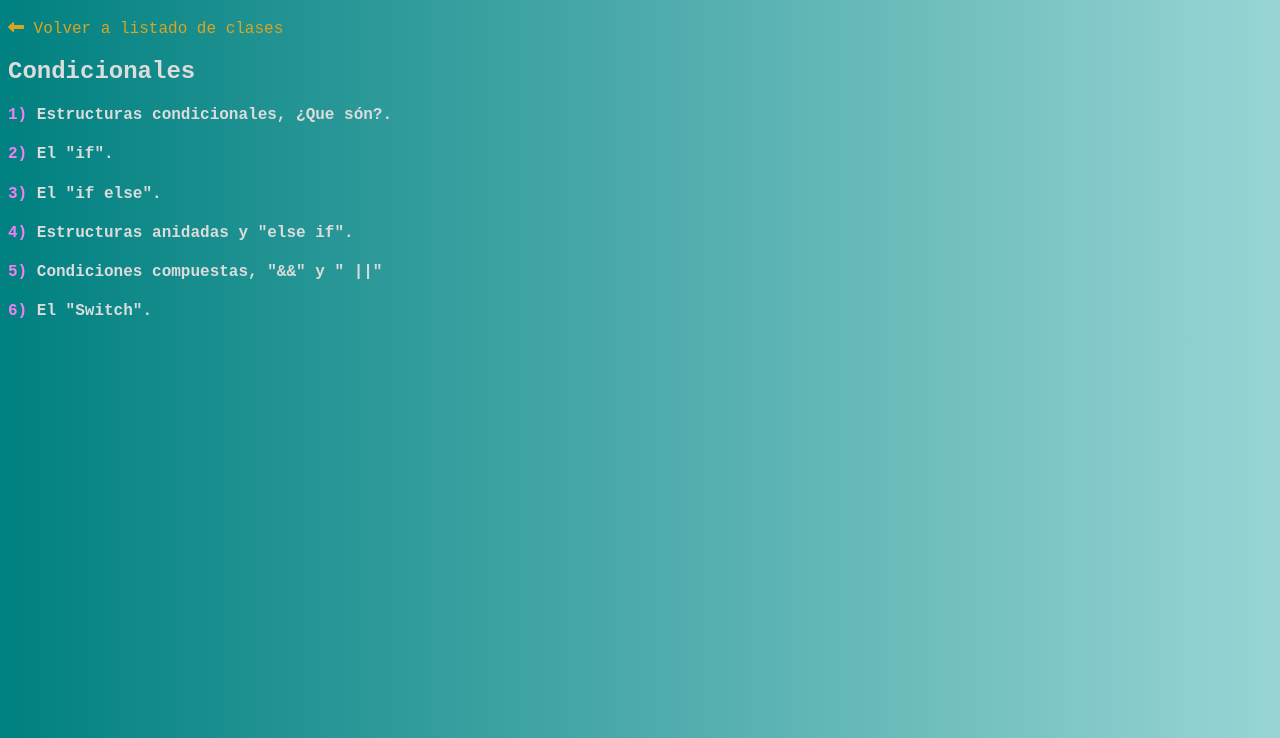
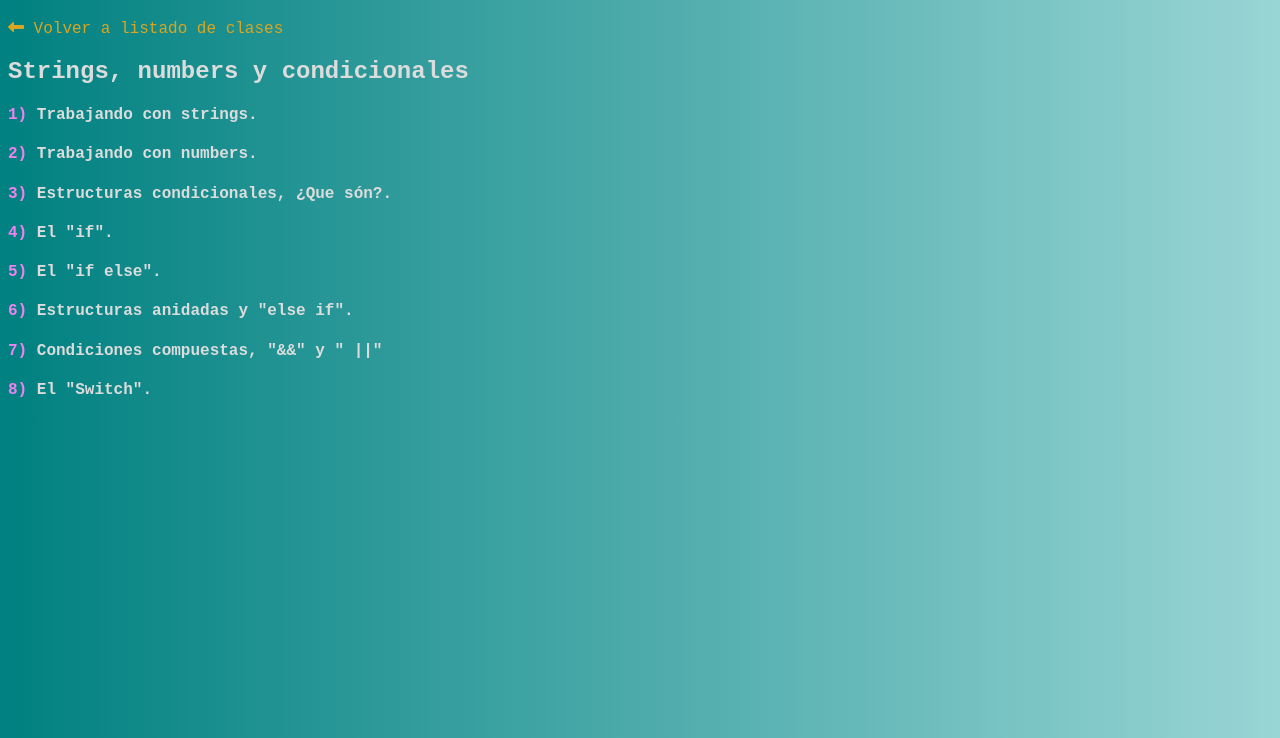
Before and after one commit to diegograssino/rcs-9i-js, a plain HTML site: page clases/clase2.html in a window 1280 px wide. Shown: the part 62-800 px from the top of the page. Drawn offline with Linux system fonts and the light colour scheme.

Commit message:
Fin tercerca clase

```diff
--- a/clases/clase2.html
+++ b/clases/clase2.html
@@ -25,23 +25,28 @@
       ><i class="fa-solid fa-left-long"></i>
       Volver a listado de clases</a
     >
-    <h2>Condicionales</h2>
-
+    <h2>Strings, numbers y condicionales</h2>
     <h4>
-      <span>1)</span> Estructuras condicionales,
+      <span>1)</span> Trabajando con strings.
+    </h4>
+    <h4>
+      <span>2)</span> Trabajando con numbers.
+    </h4>
+    <h4>
+      <span>3)</span> Estructuras condicionales,
       ¿Que són?.
     </h4>
-    <h4><span>2)</span> El "if".</h4>
-    <h4><span>3)</span> El "if else".</h4>
+    <h4><span>4)</span> El "if".</h4>
+    <h4><span>5)</span> El "if else".</h4>
     <h4>
-      <span>4)</span> Estructuras anidadas y "else
+      <span>6)</span> Estructuras anidadas y "else
       if".
     </h4>
     <h4>
-      <span>5)</span> Condiciones compuestas, "&&"
+      <span>7)</span> Condiciones compuestas, "&&"
       y " ||"
     </h4>
-    <h4><span>6)</span> El "Switch".</h4>
-    <script src="condicionales.js"></script>
+    <h4><span>8)</span> El "Switch".</h4>
+    <script src="clase2.js"></script>
   </body>
 </html>
```
Also changed, not shown: clases/clase2.js (+134 -11 lines), index.html (+9 -5 lines).
